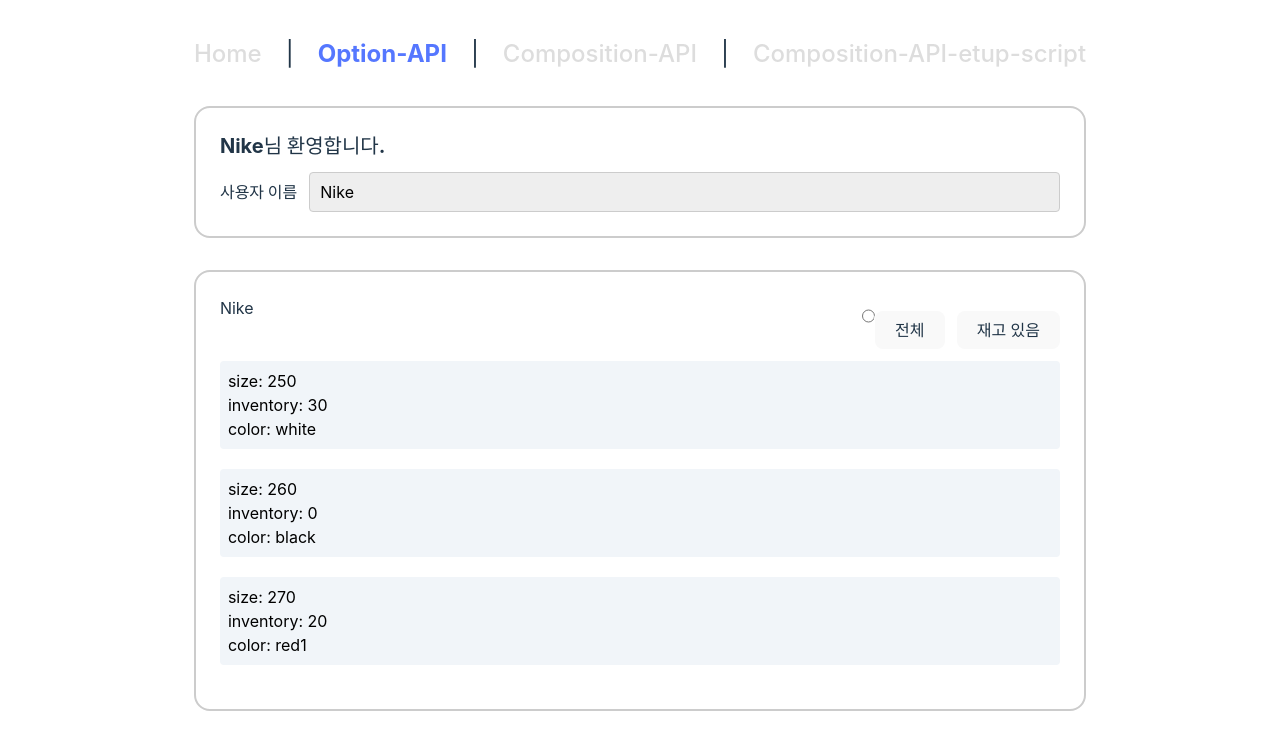
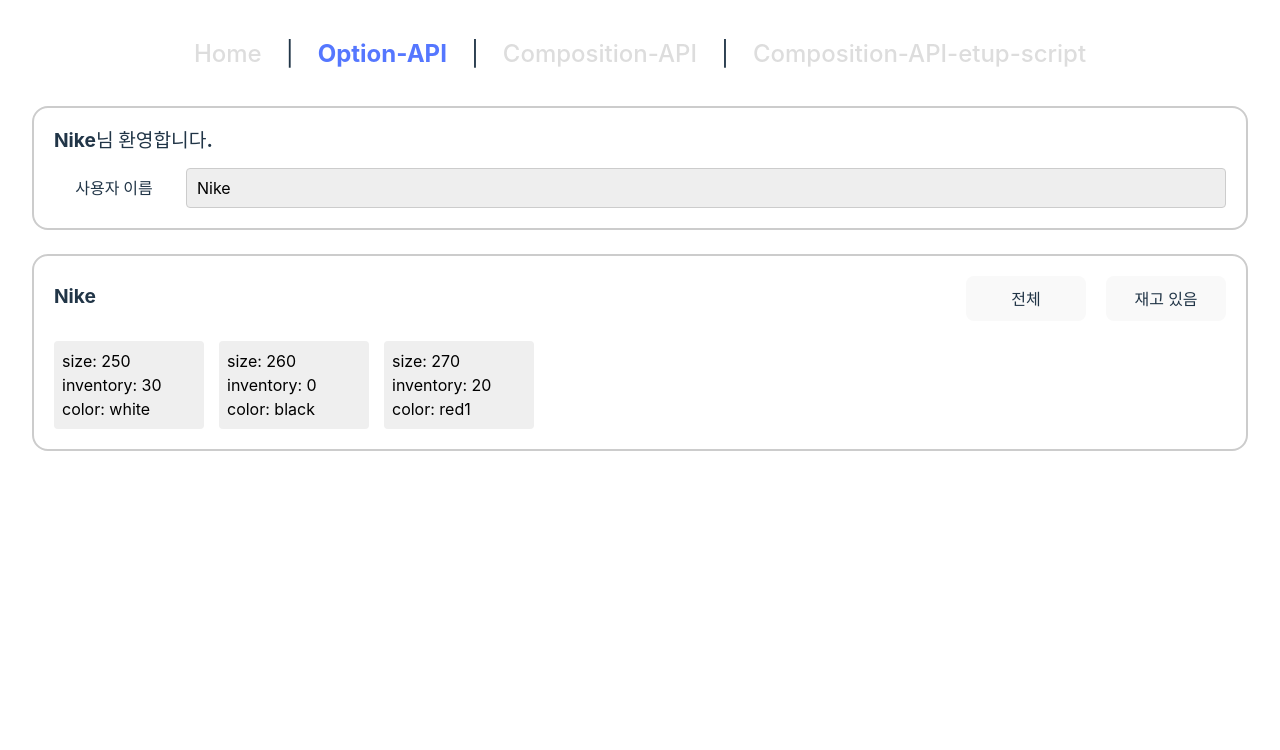
Before and after one commit to koallazon/composition-api, a Vue app: page /options-api in a window 1280 px wide. Shown: the top 750 px of the page. Built offline with nearby package versions, Linux system fonts and the light colour scheme.

Commit message:
grid 스타일로 변경

```diff
--- a/src/App.vue
+++ b/src/App.vue
@@ -1,13 +1,10 @@
 <script setup>
-import { reactive } from "vue";
-import { useRouter } from "vue-router";
-const router = useRouter();
-console.log("router", router.currentRoute);
-const routes = router.options?.routes ?? [];
+import { useRouter } from "vue-router"
+const router = useRouter()
+const routes = router.options?.routes ?? []
 </script>
 
 <template>
-  <div>
   <nav>
     <template v-for="(route, index) in routes">
       <router-link
@@ -21,10 +18,12 @@ const routes = router.options?.routes ?? [];
   <main>
     <RouterView />
   </main>
-  </div>
 </template>
 
 <style scoped>
+main {
+  margin-top: 30px;
+}
 nav {
   font-size: 1.5rem;
   padding: 10px 0;
@@ -39,7 +38,4 @@ nav a.router-link-exact-active {
   color: #5577ff;
   font-weight: 700;
 }
-main {
-  margin-top: 30px;
-}
 </style>
--- a/src/pages/OptionApi.vue
+++ b/src/pages/OptionApi.vue
@@ -1,8 +1,7 @@
 <template>
-  <div>
+  <div class="container">
     <section id="user">
-      <p class="text-xl font-bold">{{ welcomeText }}</p>
-      <div class="flex items-center mt-3">
+      <p>{{ welcomeText }}</p>
       <label for="username" class="font-bold">사용자 이름</label>
       <input
         :value="name"
@@ -11,79 +10,47 @@
         class="text-base grow ml-3"
         @input="changeName"
       />
-      </div>
     </section>
     <section id="product">
-      <dl v-if="hasProduct">
-        <dt class="flex justify-between mb-3">
-          {{ name }}
-          <div>
-            <input type="radio" value="" />
+      <p>{{ name }}</p>
       <button
         type="button"
-              class="ring-white ring-1 mr-3 py-1.5"
+        class="ring-white ring-1"
         @click="changeFilterType('ALL')"
       >
         전체
       </button>
       <button
         type="button"
-              class="ring-white ring-1 py-1.5"
+        class="ring-white ring-1"
         @click="changeFilterType('STOCK')"
       >
         재고 있음
       </button>
-          </div>
-        </dt>
-        <dd
-          v-for="(product, idx) in filteredProducts"
-          :key="idx"
-          class="flex flex-col bg-slate-100 mb-5 text-black p-2 rounded"
-        >
-          <p
-            v-for="n in Object.keys(product).length"
-            :key="`product-${n}`"
-            class="flex"
-          >
+      <ul v-if="hasProduct">
+        <li v-for="(product, idx) in filteredProducts" :key="idx">
+          <p v-for="n in Object.keys(product).length" :key="`product-${n}`">
             <label>{{ Object.keys(product)[n - 1] }}</label
             ><span>: {{ product[Object.keys(product)[n - 1]] }}</span>
           </p>
-        </dd>
-      </dl>
+        </li>
+      </ul>
+      <div v-else>제품이 없습니다.</div>
     </section>
   </div>
 </template>
 
 <script>
-import ProductMixin from "../mixins/productMixin";
-import BrandMixin from "../mixins/brandMixin";
-import UserMixin from "../mixins/userMixin";
+import ProductMixin from "../mixins/productMixin"
+import BrandMixin from "../mixins/brandMixin"
+import UserMixin from "../mixins/userMixin"
 
 export default {
   mixins: [ProductMixin, UserMixin, BrandMixin],
   mounted() {
     // Vue option 안에서 이름이 같을 경우 맨 마지막에 추가된 mixin이 덮어씀
     // BrandMixin의 name이 출력됨
-    console.log(this.name);
+    console.log(this.name)
   },
-};
+}
 </script>
-
-<style scoped>
-section {
-  width: 100%;
-  border: 2px solid #ccc;
-  border-radius: 1rem;
-  margin-bottom: 2rem;
-  padding: 24px;
-  text-align: left;
-}
-input {
-  min-height: 40px;
-  padding: 0 10px;
-  border: 1px solid #ccc;
-  border-radius: 4px;
-  background-color: #eee;
-  color: #000;
-}
-</style>
--- a/src/style.css
+++ b/src/style.css
@@ -18,6 +18,13 @@
   -moz-osx-font-smoothing: grayscale;
   -webkit-text-size-adjust: 100%;
 }
+
+* {
+  box-sizing: border-box;
+  margin: 0;
+    padding: 0;
+}
+
 
 a {
   font-weight: 500;
@@ -41,14 +48,109 @@ a:hover {
 
 body {
   margin: 0;
+  width: 100vw;
+  height: 100vh;
+}
+
+.container {
+  display: grid;
+  grid-template-columns: 1fr;
+  grid-row-gap: 1.5rem;
+  width: 100%;
+}
+
+section {
+  display: grid;
+  grid-auto-rows: minmax(40px, auto);
+  border: 2px solid #ccc;
+  border-radius: 1rem;
+  padding: 20px;
+  text-align: left;
+}
+
+#user {
+  grid-template-columns: 120px calc(100% - 120px);
+  grid-template-areas:
+    'title title'
+    'label input'
+}
+
+#user > p {
+  font-size: 1.2rem;
+  font-weight: 700;
+  grid-area: title;
+}
+
+#user > label {
+  grid-area: label;
   display: flex;
-  min-width: 320px;
-  min-height: 100vh;
+  align-items: center;
+  justify-content: center;
+}
+
+#user > input {
+  grid-area: input;
+}
+
+#product {
+  grid-template-columns: 1fr 120px 120px;
+  grid-template-areas:
+      'name button1 button2'
+      'list list list'
+  ;
+  grid-gap: 20px;
+}
+
+#product > p {
+  font-size: 1.2rem;
+  font-weight: 700;
+  grid-area: name;
+  line-height: 40px;
+}
+
+#product > button:first-child {
+  grid-area: button1;
+}
+
+#product > button:lsst-child {
+  grid-area: button2;
+}
+
+#product > ul {
+  grid-area: list;
+  display: grid;
+  grid-template-columns: repeat(3, 150px);
+  grid-gap: 15px;
+}
+
+#product > ul > li {
+  font-size: 1rem;
+  color: #000;
+  padding: 8px;
+  border-radius: 4px;
+  background-color: #efefef;
 }
 
 h1 {
   font-size: 3.2em;
   line-height: 1.1;
+}
+
+ul {
+  padding: unset;
+}
+
+li {
+  list-style: none;
+}
+
+input {
+  min-height: 40px;
+  padding: 0 10px;
+  border: 1px solid #ccc;
+  border-radius: 4px;
+  background-color: #eee;
+  color: #000;
 }
 
 button {
@@ -82,18 +184,6 @@ button:focus-visible {
   padding: 2rem;
   text-align: center;
 }
-* {
-  margin: 0;
-  padding: 0;
-}
-
-ul {
-  padding: unset;
-}
-
-li {
-  list-style: none;
-}
 
 @media (prefers-color-scheme: light) {
   :root {
```
Also changed, not shown: src/mixins/productMixin.js (+8 -9 lines). Lines whose indentation alone changed are shown as unchanged.
